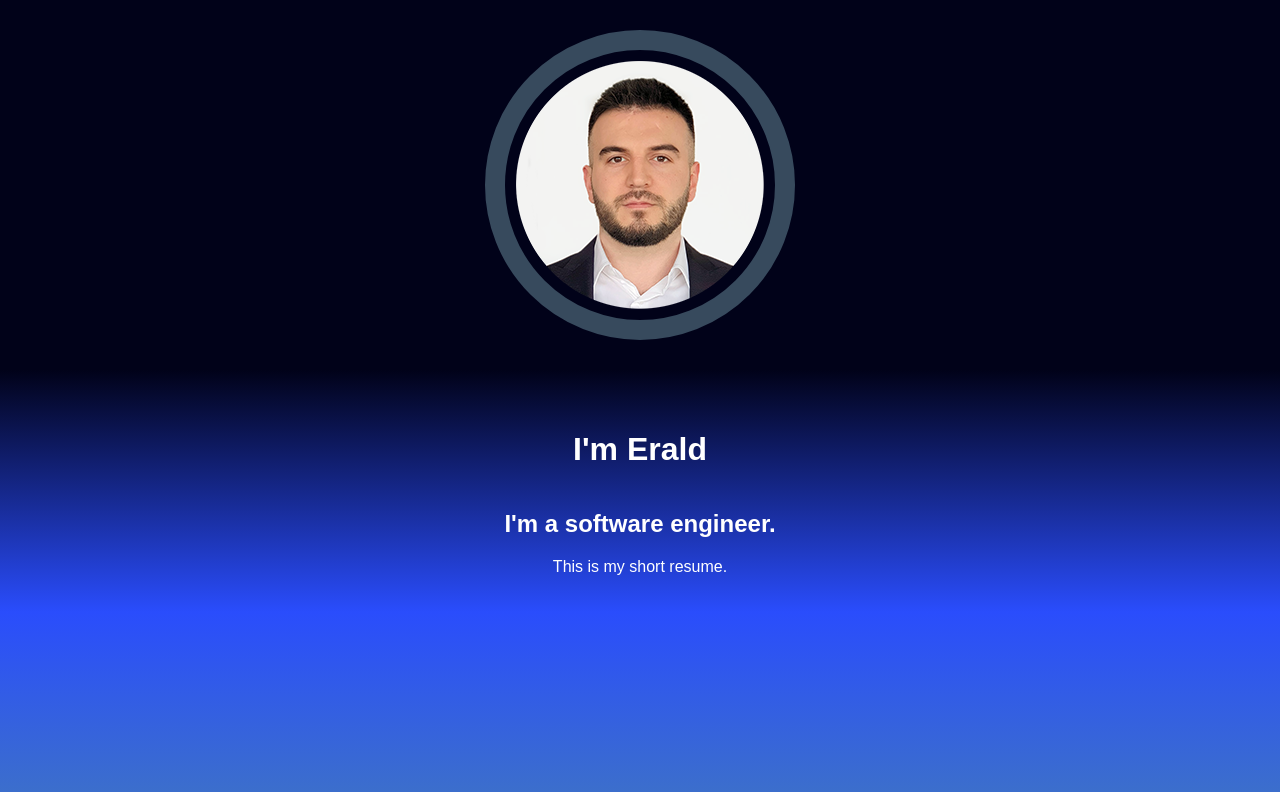
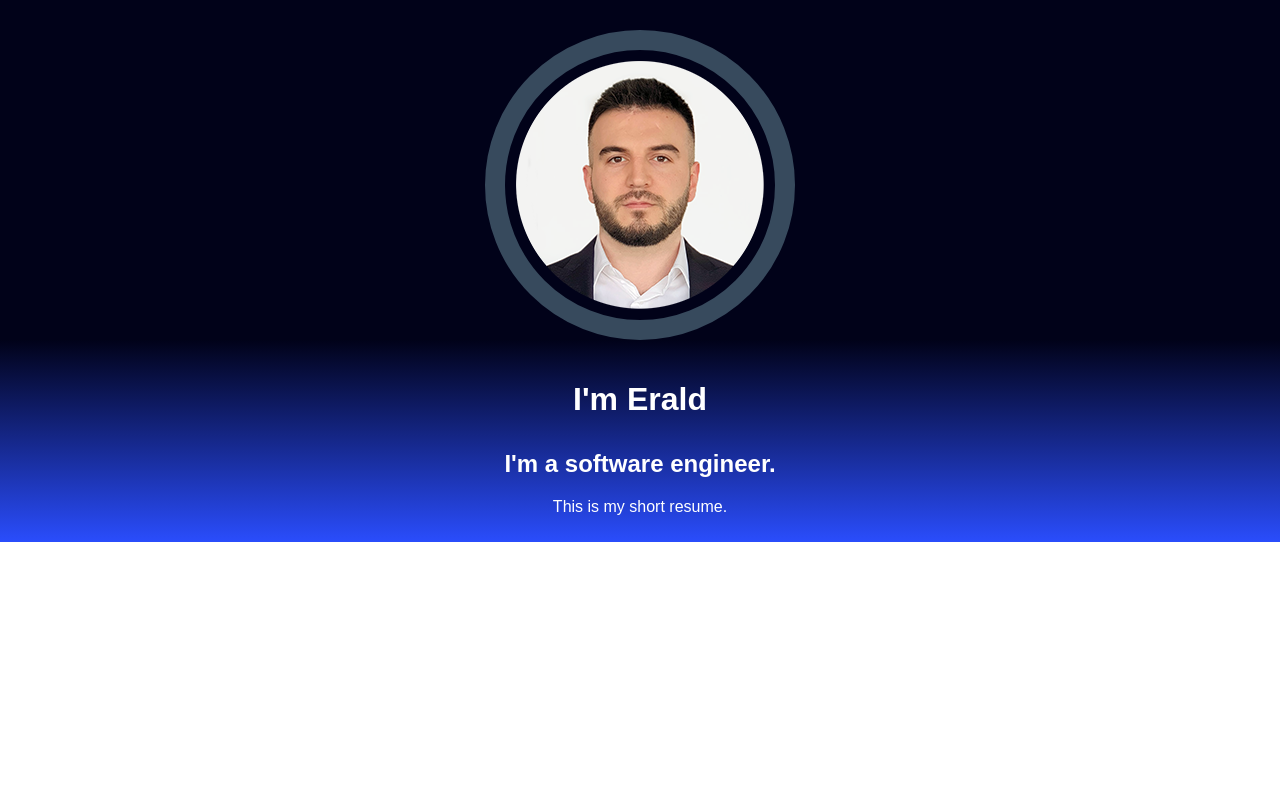
Before and after one commit to Erald01/eraldmullaraj.github.io, a plain HTML site: page index.html in a window 1280 px wide. Drawn offline with Linux system fonts and the light colour scheme.

Commit message:
small changes

```diff
--- a/assets/css/style.css
+++ b/assets/css/style.css
@@ -3,11 +3,12 @@ body {
 	text-align: center;
 	font-family: 'Arial';
 	color: #73bbff;
-	background: linear-gradient(to top, #66be59, #2a4dfc);
+	background: #fff ;
 }
 
 .container {
-	padding: 30px;
+	padding-top: 30px;
+
 	display: flex;
 	align-items: center;
         justify-content: center;
@@ -24,12 +25,12 @@ body {
 }
 
 h1{
-	padding: 20px;
+	padding: 10px;
 
 }
 
 .body-1 {
-	padding: 20px;
+	padding: 10px;
 	color: #fff;
 	background: linear-gradient(to top, #2a4dfc, #010219);
 }
```
